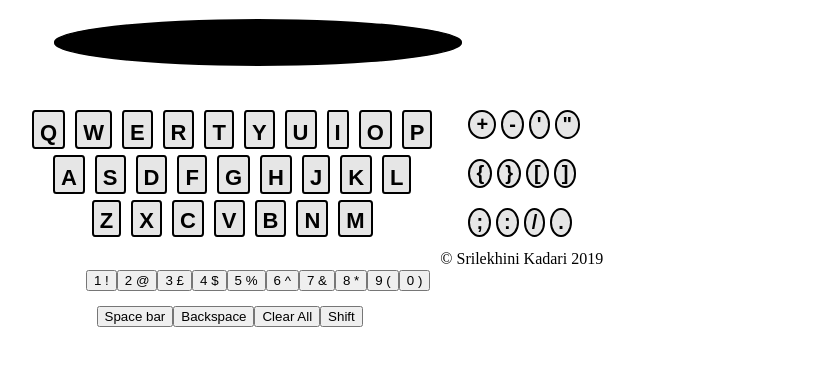
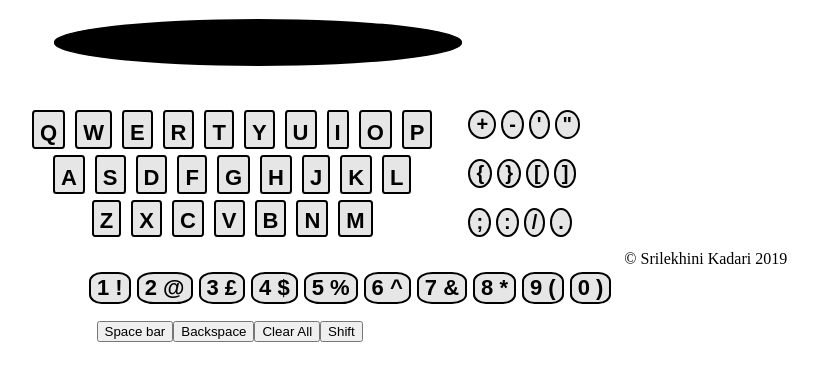
Before and after one commit to Agun10/Keyboard-App, a website: page index.html in a window 1280 px wide. Shown: the part 246-626 px from the top of the page, without its empty margins (382-1200 px from the left). Drawn offline with Linux system fonts and the light colour scheme.

Commit message:
added styling to number button

```diff
--- a/stylesheets/index.css
+++ b/stylesheets/index.css
@@ -152,3 +152,15 @@ button.character {
 	background-color: #e6e6e6;
 	border: 2px solid black;
 }
+
+button.number {
+	color: black;
+	text-align: center;
+	padding-top: 2% 2%;
+	margin: 2px 3px;
+	border-radius: 30%;
+	border: 2px solid black;
+	font-size: 22px;
+	font-weight: bold;
+	background-color: #e6e6e6;
+}
```
